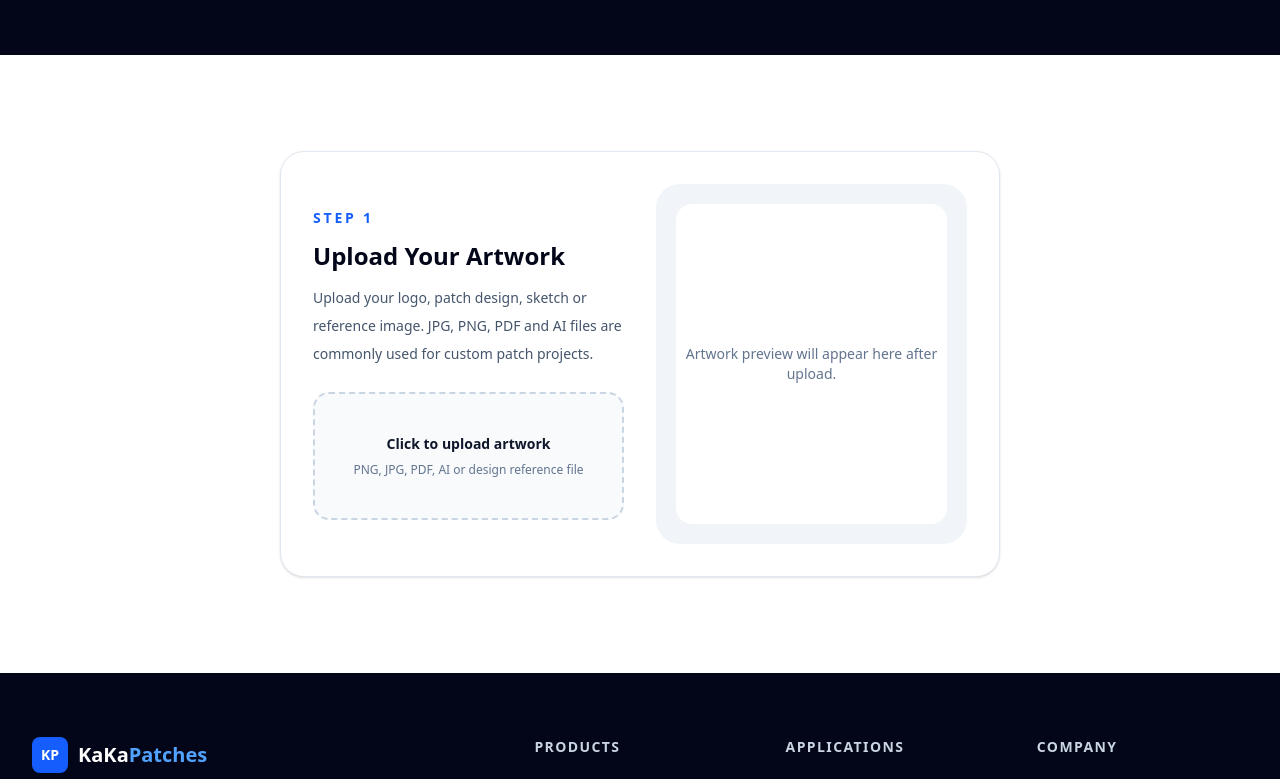
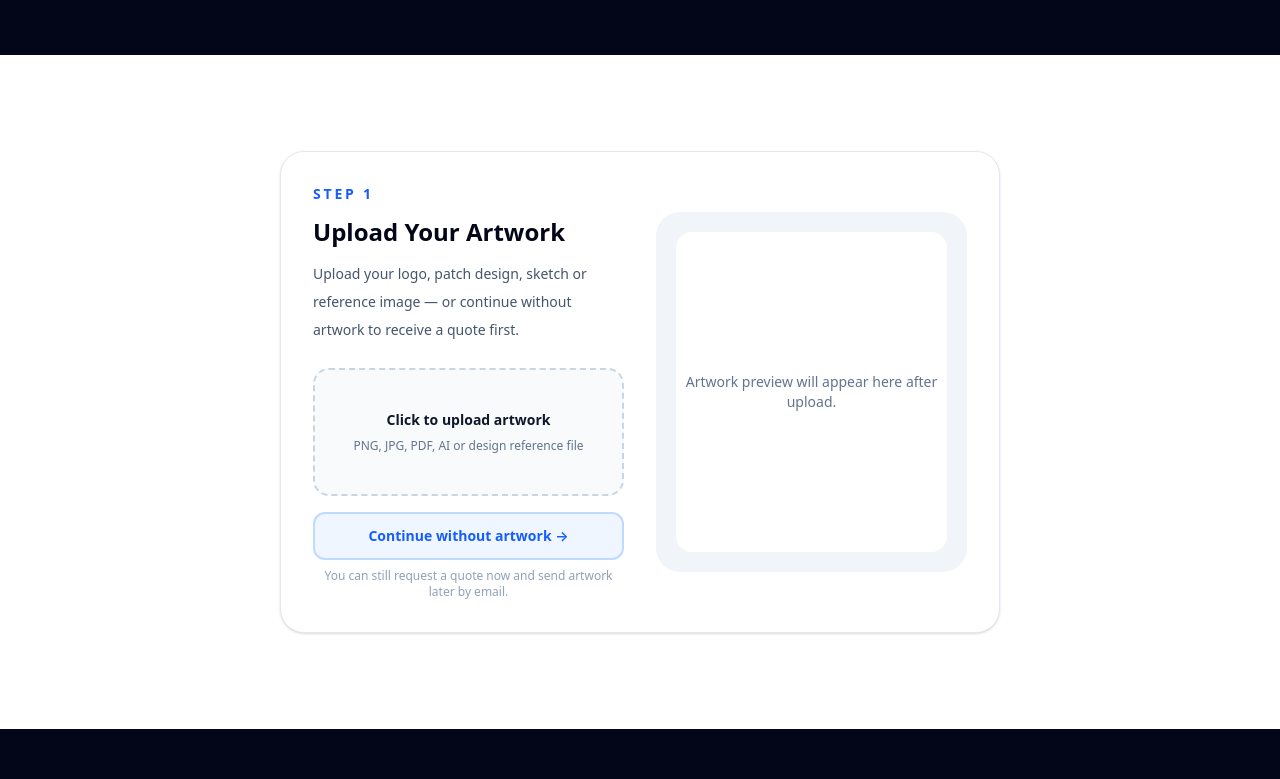
Before and after one commit to KevinGan333/kaka-patches-website, a Next.js app: page /request-a-quote in a window 1280 px wide. Shown: the part 441-1220 px from the top of the page. Built offline with nearby package versions, Linux system fonts and the light colour scheme.

Commit message:
Allow quote requests without artwork upload

```diff
--- a/components/QuoteForm.tsx
+++ b/components/QuoteForm.tsx
@@ -19,7 +19,8 @@ export default function QuoteForm() {
   const [border, setBorder] = useState("Merrowed Border");
   const [submitStatus, setSubmitStatus] = useState("");
   const [isSubmitting, setIsSubmitting] = useState(false);
-  const optionsVisible = artwork && uploadProgress === 100;
+  const [showForm, setShowForm] = useState(false);
+  const optionsVisible = showForm || (artwork && uploadProgress === 100);
 
   function handleArtworkChange(event: React.ChangeEvent<HTMLInputElement>) {
     const file = event.target.files?.[0];
@@ -32,12 +33,11 @@ export default function QuoteForm() {
 
   async function handleSubmit(event: FormEvent<HTMLFormElement>) {
     event.preventDefault();
-    if (!artwork) { setSubmitStatus("Please upload your artwork first."); return; }
     setIsSubmitting(true); setSubmitStatus("Submitting your quote request...");
     const formData = new FormData(event.currentTarget);
     formData.set("patchSize", patchSize); formData.set("patchType", patchType);
     formData.set("backing", backing); formData.set("border", border);
-    formData.set("artwork", artwork);
+    if (artwork && artwork.size > 0) { formData.set("artwork", artwork); }
     try {
       const response = await fetch("/api/quote", { method: "POST", body: formData });
       const result = await response.json();
@@ -64,12 +64,24 @@ export default function QuoteForm() {
           <div>
             <p className="text-sm font-semibold uppercase tracking-[0.2em] text-blue-600">Step 1</p>
             <h2 className="mt-3 text-2xl font-bold text-slate-950">Upload Your Artwork</h2>
-            <p className="mt-3 text-sm leading-7 text-slate-600">Upload your logo, patch design, sketch or reference image. JPG, PNG, PDF and AI files are commonly used for custom patch projects.</p>
+            <p className="mt-3 text-sm leading-7 text-slate-600">Upload your logo, patch design, sketch or reference image — or continue without artwork to receive a quote first.</p>
             <label className="mt-6 flex cursor-pointer flex-col items-center justify-center rounded-2xl border-2 border-dashed border-slate-300 bg-slate-50 px-6 py-10 text-center hover:border-blue-500 hover:bg-blue-50">
               <span className="text-sm font-semibold text-slate-900">Click to upload artwork</span>
               <span className="mt-2 text-xs text-slate-500">PNG, JPG, PDF, AI or design reference file</span>
               <input type="file" name="artwork" className="hidden" accept=".png,.jpg,.jpeg,.pdf,.ai,.svg" onChange={handleArtworkChange} />
             </label>
+            {!showForm && (
+              <button
+                type="button"
+                onClick={() => { setShowForm(true); setUploadProgress(0); }}
+                className="mt-4 w-full rounded-xl border-2 border-blue-200 bg-blue-50 px-4 py-3 text-sm font-semibold text-blue-600 transition hover:bg-blue-100 hover:border-blue-300"
+              >
+                Continue without artwork →
+              </button>
+            )}
+            {!showForm && (
+              <p className="mt-2 text-xs text-slate-400 text-center">You can still request a quote now and send artwork later by email.</p>
+            )}
           </div>
           <div className="rounded-3xl bg-slate-100 p-5">
             {previewUrl ? (
```
